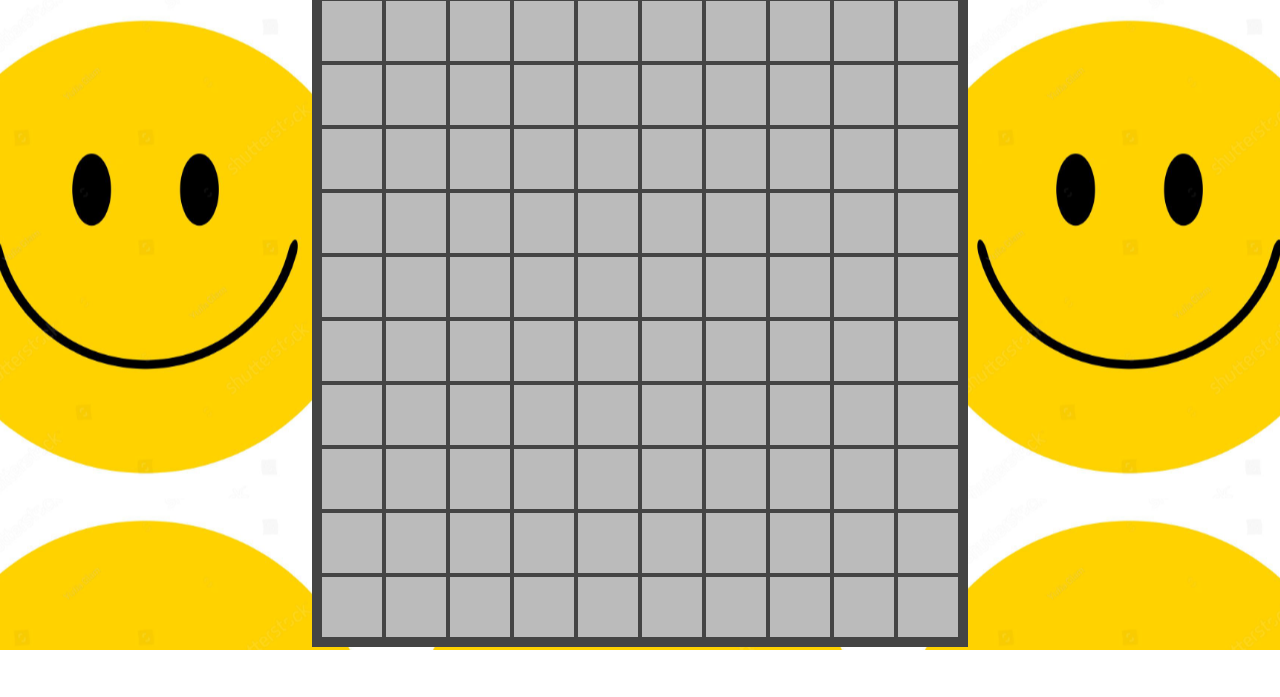
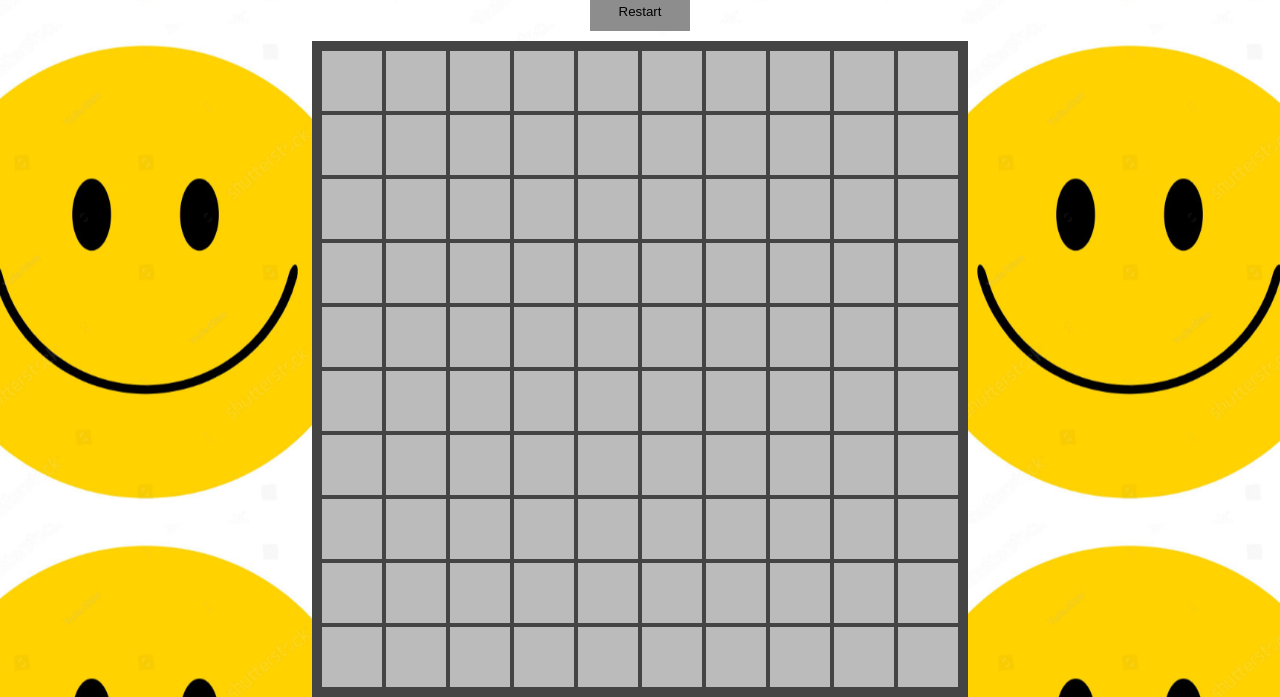
Before and after one commit to FelixDuverell/MineSweeper, a plain HTML site: page index.html in a window 1280 px wide. Shown: the part 150-847 px from the top of the page. Before the commit the page ends 800 px from the top, so only its background shows below. Drawn offline with Linux system fonts and the light colour scheme.

Commit message:
restart knapp

```diff
--- a/index.html
+++ b/index.html
@@ -14,6 +14,8 @@
   <body>
     <h3 class="title">RÖJ</h3>
     <div class="subtext">Mines Left: <span data-mine-count></span></div>
+    <button id="restart-button">Restart</button>
+
     <div class="board"></div>
   </body>
 </html>
--- a/script.js
+++ b/script.js
@@ -66,3 +66,8 @@ function checkGameEnd() {
 function stopProp(e) {
   e.stopImmediatePropagation()
 }
+
+const restartButton = document.getElementById("restart-button")
+restartButton.addEventListener("click", () => {
+  location.reload()
+})
--- a/style.css
+++ b/style.css
@@ -10,7 +10,7 @@ body {
   align-items: center;
   font-size: 3rem;
   flex-direction: column;
-  color: #000000;
+  color: #a7a7a7;
 }
 
 .title {
@@ -21,6 +21,20 @@ body {
   color: #000000;
   font-size: 1.5rem;
   margin-bottom: 10px;
+}
+
+#restart-button {
+  width: 100px;
+  height: 40px;
+  margin-bottom: 10px;
+  cursor: pointer;
+
+  border: none;
+  background-color: #8d8d8d;
+}
+
+#restart-button:hover {
+  background-color: #bbb;
 }
 
 .board {
```
